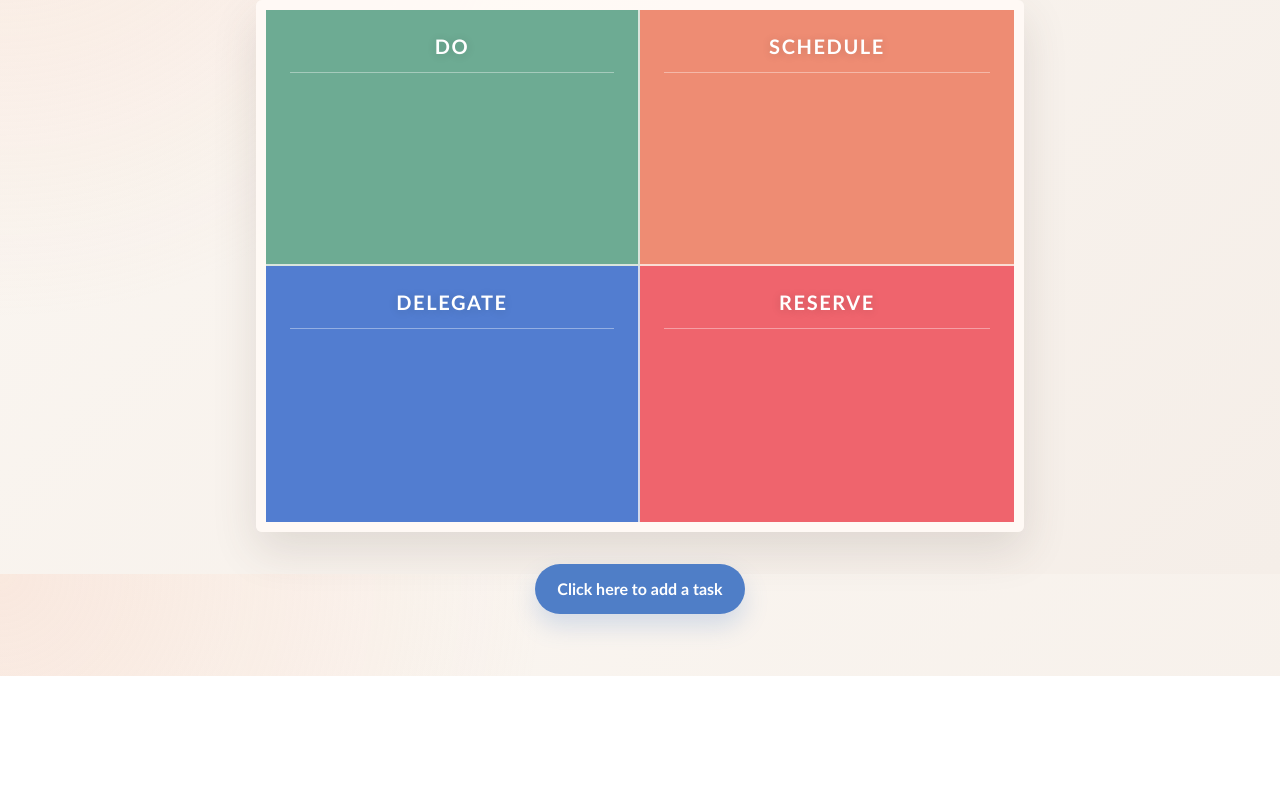
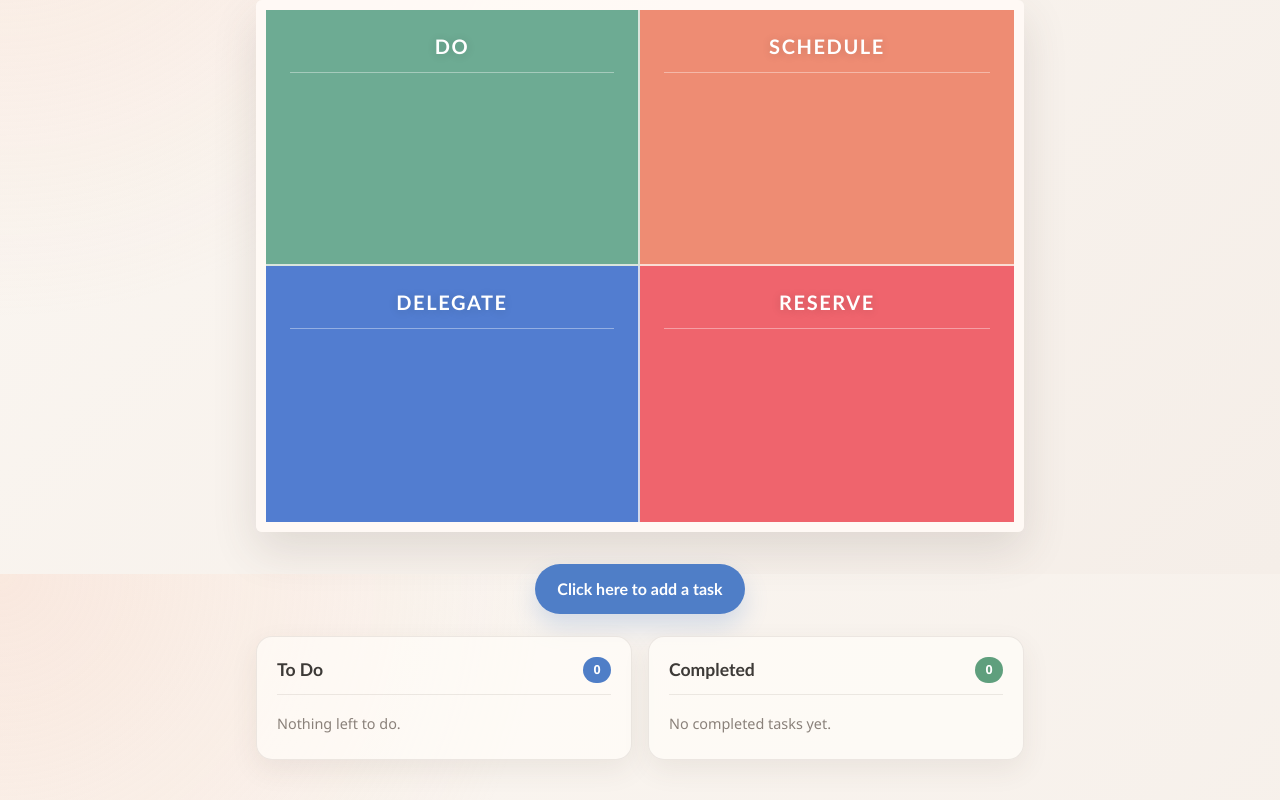
Before and after one commit to rodrigoanasco/EISENHOWER, a Next.js app in the folder eisenhower-matrix/: page / in a window 1280 px wide. Shown: the part 226-1026 px from the top of the page. Before the commit the page ends 902 px from the top, so only its background shows below. Built offline with nearby package versions, Linux system fonts and the light colour scheme.

Commit message:
initial todo & completed table

```diff
--- a/eisenhower-matrix/components/addTasks.jsx
+++ b/eisenhower-matrix/components/addTasks.jsx
@@ -8,6 +8,8 @@ import FillTask from "../elements/FillTask";
 const AddTasks = ({ tasks, setTasks }) => {
   const [showForm, setShowForm] = useState(false);
   const [selectedTask, setSelectedTask] = useState(null);
+  const toDoTasks = tasks.filter((task) => !task.completed);
+  const completedTasks = tasks.filter((task) => task.completed);
 
   function taskSpawn() {
     setSelectedTask(null);
@@ -36,7 +38,19 @@ const AddTasks = ({ tasks, setTasks }) => {
   }
 
   function deleteTask(taskId) {
-    setTasks(tasks.filter((task) => task.id !== taskId));
+    setTasks((currentTasks) =>
+      currentTasks.filter((task) => task.id !== taskId),
+    );
+    setShowForm(false);
+    setSelectedTask(null);
+  }
+
+  function completeTask(taskId) {
+    setTasks((currentTasks) =>
+      currentTasks.map((task) =>
+        task.id === taskId ? { ...task, completed: true } : task,
+      ),
+    );
     setShowForm(false);
     setSelectedTask(null);
   }
@@ -63,12 +77,43 @@ const AddTasks = ({ tasks, setTasks }) => {
           saveTask={saveTask}
           closePopup={() => setShowForm(false)}
           deleteTask={deleteTask}
+          completeTask={completeTask}
         />
       )}
 
-      {tasks.map((task) => (
-        <Task key={task.id} task={task} onClick={openTask} />
-      ))}
+      <section className="task-status-board" aria-label="Tasks by status">
+        <div className="task-status-section todo-section">
+          <div className="task-status-heading">
+            <h2>To Do</h2>
+            <span>{toDoTasks.length}</span>
+          </div>
+          <div className="task-status-list">
+            {toDoTasks.length > 0 ? (
+              toDoTasks.map((task) => (
+                <Task key={task.id} task={task} onClick={openTask} />
+              ))
+            ) : (
+              <p className="empty-task-list">Nothing left to do.</p>
+            )}
+          </div>
+        </div>
+
+        <div className="task-status-section completed-section">
+          <div className="task-status-heading">
+            <h2>Completed</h2>
+            <span>{completedTasks.length}</span>
+          </div>
+          <div className="task-status-list completed-task-list">
+            {completedTasks.length > 0 ? (
+              completedTasks.map((task) => (
+                <Task key={task.id} task={task} onClick={openTask} />
+              ))
+            ) : (
+              <p className="empty-task-list">No completed tasks yet.</p>
+            )}
+          </div>
+        </div>
+      </section>
     </>
   );
 };
--- a/eisenhower-matrix/components/matrix.jsx
+++ b/eisenhower-matrix/components/matrix.jsx
@@ -16,7 +16,9 @@ const matrix = ({ tasks }) => {
           <h2 className="quadrant-title">{quadrant.title}</h2>
           <div className="quadrant-task-list">
             {tasks
-              .filter((task) => task.quadrant === quadrant.id)
+              .filter(
+                (task) => !task.completed && task.quadrant === quadrant.id,
+              )
               .map((task) => (
                 <Task key={task.id} task={task} onClick={() => onClick(task)} />
               ))}
--- a/eisenhower-matrix/elements/FillTask.jsx
+++ b/eisenhower-matrix/elements/FillTask.jsx
@@ -2,7 +2,13 @@
 
 import React, { useState } from "react";
 
-const FillTask = ({ saveTask, closePopup, task, deleteTask }) => {
+const FillTask = ({
+  saveTask,
+  closePopup,
+  task,
+  deleteTask,
+  completeTask,
+}) => {
   //THESE ARE VARIABLES, CALLED "USESTATE VARIABLES"
   const [taskName, setTaskName] = useState(task?.taskName || "");
   const [description, setDescription] = useState(task?.description || "");
@@ -114,6 +120,7 @@ const FillTask = ({ saveTask, closePopup, task, deleteTask }) => {
       description,
       deadline,
       quadrant: taskQuadrant,
+      completed: task?.completed ?? false,
     });
   }
 
@@ -184,8 +191,12 @@ const FillTask = ({ saveTask, closePopup, task, deleteTask }) => {
           )}
         </div>
 
-        {task && (
-          <button className="complete-task-button" type="button">
+        {task && !task.completed && (
+          <button
+            className="complete-task-button"
+            type="button"
+            onClick={() => completeTask(task.id)}
+          >
             Complete Task
           </button>
         )}
--- a/eisenhower-matrix/src/app/globals.css
+++ b/eisenhower-matrix/src/app/globals.css
@@ -119,6 +119,84 @@ body {
   background: #466fb0;
   box-shadow: 0 16px 30px rgba(79, 126, 199, 0.28);
   transform: translateY(-1px);
+}
+
+.task-status-board {
+  width: min(calc(100% - 36px), 48rem);
+  display: grid;
+  grid-template-columns: repeat(2, minmax(0, 1fr));
+  gap: 16px;
+  margin: 0 auto;
+}
+
+.task-status-section {
+  min-width: 0;
+  padding: 20px;
+  border: 1px solid rgba(108, 94, 84, 0.12);
+  border-radius: 16px;
+  background: rgba(255, 252, 249, 0.72);
+  box-shadow: 0 10px 28px rgba(75, 63, 55, 0.08);
+}
+
+.task-status-heading {
+  display: flex;
+  align-items: center;
+  justify-content: space-between;
+  gap: 12px;
+  margin-bottom: 14px;
+  padding-bottom: 11px;
+  border-bottom: 1px solid rgba(108, 94, 84, 0.12);
+}
+
+.task-status-heading h2 {
+  margin: 0;
+  color: #3d3a37;
+  font-family: "Trebuchet MS", "Segoe UI", Arial, sans-serif;
+  font-size: 1.1rem;
+  font-weight: 700;
+}
+
+.task-status-heading span {
+  min-width: 28px;
+  padding: 4px 8px;
+  border-radius: 999px;
+  color: #ffffff;
+  background: #4f7ec7;
+  font-size: 0.78rem;
+  font-weight: 700;
+  text-align: center;
+}
+
+.completed-section .task-status-heading span {
+  background: #5f9f7d;
+}
+
+.task-status-list {
+  display: flex;
+  flex-direction: column;
+  gap: 8px;
+}
+
+.task-status-list .task-button {
+  width: 100%;
+  max-width: none;
+  margin: 0;
+  border-color: rgba(108, 94, 84, 0.13);
+  text-align: left;
+}
+
+.completed-task-list .task-button {
+  color: #75746f;
+  background: rgba(242, 242, 237, 0.9);
+  text-decoration: line-through;
+  box-shadow: none;
+}
+
+.empty-task-list {
+  margin: 4px 0;
+  color: #8a817a;
+  font-size: 0.9rem;
+  line-height: 1.5;
 }
 
 .task-button {
@@ -339,4 +417,8 @@ body {
   .quadrant-task-list {
     gap: 6px;
   }
+
+  .task-status-board {
+    grid-template-columns: 1fr;
+  }
 }
```
